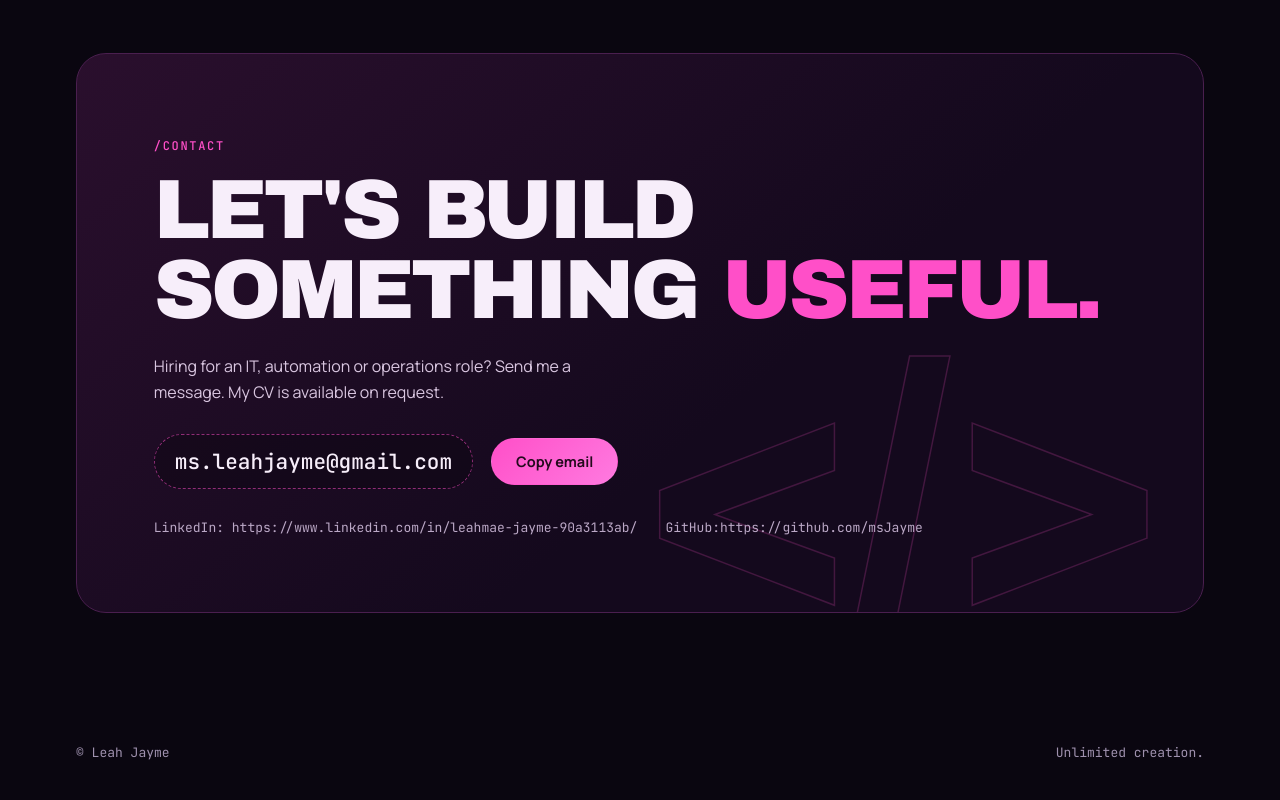
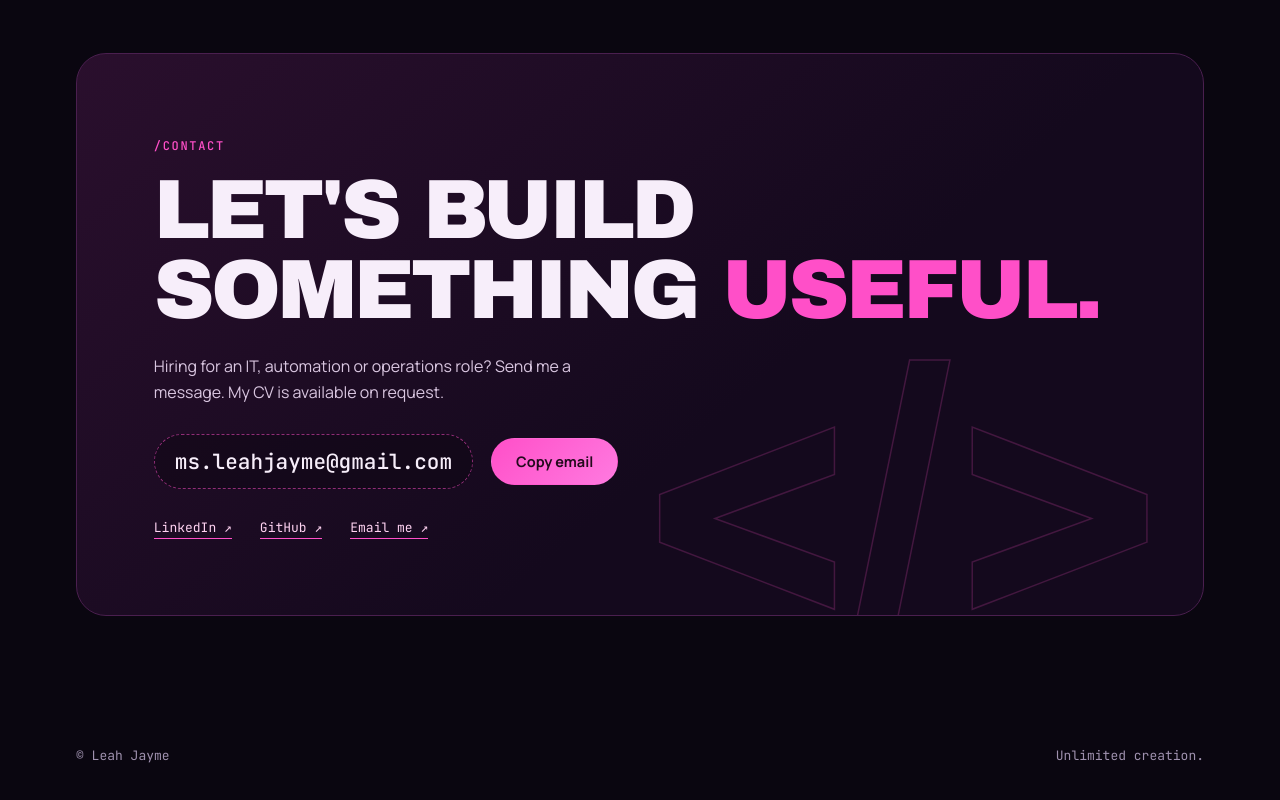
Before and after one commit to msJayme/website-portfolio, a plain HTML site: page index.html in a window 1280 px wide. Shown: the part 4044-4844 px from the top of the page. Drawn offline with Linux system fonts and the light colour scheme; a web font is replaced by a local one.

```diff
--- a/index.html
+++ b/index.html
@@ -169,7 +169,11 @@
         <span class="addr" id="email">ms.leahjayme@gmail.com</span>
         <button class="btn hot" type="button" id="copy">Copy email</button>
       </div>
-      <div class="links"><span>LinkedIn: https://www.linkedin.com/in/leahmae-jayme-90a3113ab/</span><span>GitHub:https://github.com/msJayme</span></div>
+     <div class="links">
+  <a href="https://www.linkedin.com/in/leahmae-jayme-90a3113ab/" target="_blank" rel="noopener">LinkedIn ↗</a>
+  <a href="https://github.com/msJayme" target="_blank" rel="noopener">GitHub ↗</a>
+  <a href="mailto:ms.leahjayme@gmail.com">Email me ↗</a>
+</div>
     </div>
   </div>
 </section>
--- a/styles.css
+++ b/styles.css
@@ -163,3 +163,12 @@ footer .wrap { display: flex; justify-content: space-between; gap: 12px; flex-wr
   .tile { padding: 22px; }
 }
 @media (prefers-reduced-motion: reduce) { .flow, .pulse, .strip .row { animation: none; } html { scroll-behavior: auto; } .btn { transition: none; } }
+
+.links a {
+  color: #ffd3f2;
+  text-decoration: none;
+  border-bottom: 1px solid #ff4fc8;
+  padding-bottom: 2px;
+  transition: color .2s;
+}
+.links a:hover { color: var(--pink); }
```
